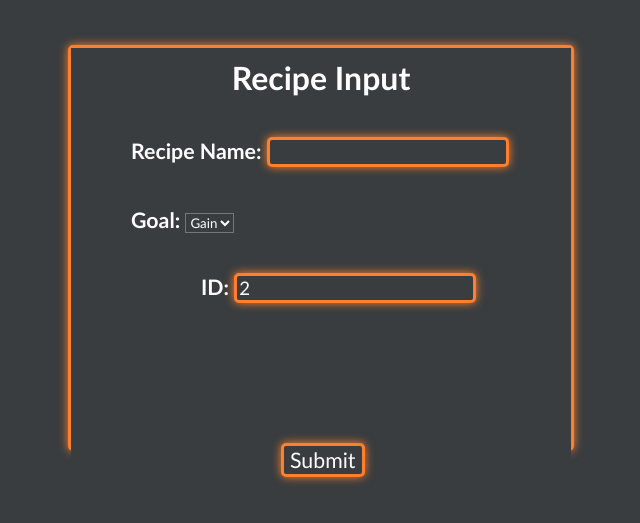
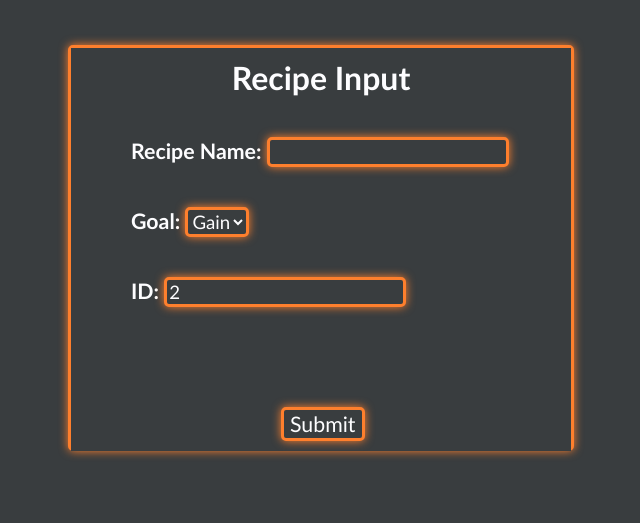
Before and after one commit to BodieLutz/NutriCheck, a PHP site: page /recipe_form.php in a window 1280 px wide. Shown: the part 179-702 px from the top of the page, without its empty margins (432-1072 px from the left). Run offline with PHP 8.4, Linux system fonts and the light colour scheme; data comes from the database, SQL or seed files in the repository.

Commit message:
Styled the new recipe form with added select element

```diff
--- a/form.css
+++ b/form.css
@@ -46,13 +46,9 @@ h1{
     padding-left: 50px;
 }
 
-#readonly{
-    margin-left: 70px;
-}
-
 .btn{
     margin-left: 200px;
-    margin-top: 100px;
+    margin-top: 60px;
 }
 
 input{
@@ -67,3 +63,16 @@ input:focus{
     box-shadow: 0 0 10px #5688C7;
     border: 3px solid #5688C7;
 }
+
+select{
+    border: 3px solid #fe7f2d;
+    border-radius: 5px;
+    box-shadow: 0 0 10px #fe7f2d;
+    font-size: 14pt;
+}
+
+select:focus{
+    outline: none;
+    box-shadow: 0 0 10px #5688C7;
+    border: 3px solid #5688C7;
+}
```
